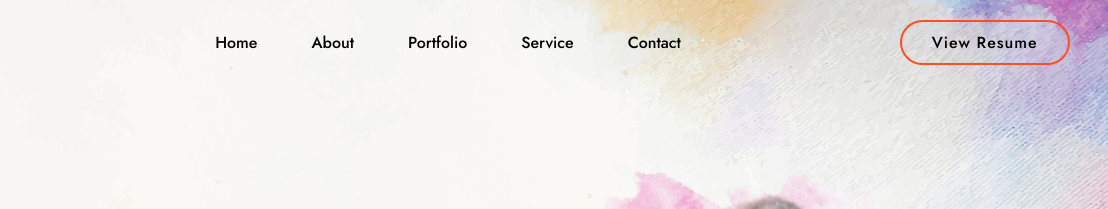
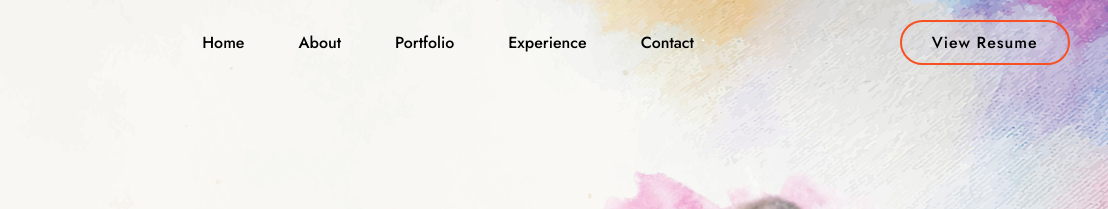
Before and after one commit to pranalipalkar/Portfolio, a plain HTML site: page index.html in a window 1280 px wide. Shown: the top 209 px of the page, 172-1280 px from the left. Drawn offline with nearby package versions, Linux system fonts and the light colour scheme.

Commit message:
Update index.html

```diff
--- a/index.html
+++ b/index.html
@@ -34,7 +34,7 @@
 			<li><a href="#home">Home</a></li>
 			<li><a href="#about">About</a></li>
 			<li><a href="#portfolio">Portfolio</a></li>
-			<li><a href="#service">Service</a></li>
+			<li><a href="#service">Experience</a></li>
 			<li><a href="#contact">Contact</a></li>
 		</ul>
 		<a href="https://docs.google.com/document/d/1w4LBUDxZPpextYcoTAfQsQxSZj0GjTsa/edit?usp=sharing&ouid=118339434032310425529&rtpof=true&sd=true" class="top-btn">View Resume</a>
```
